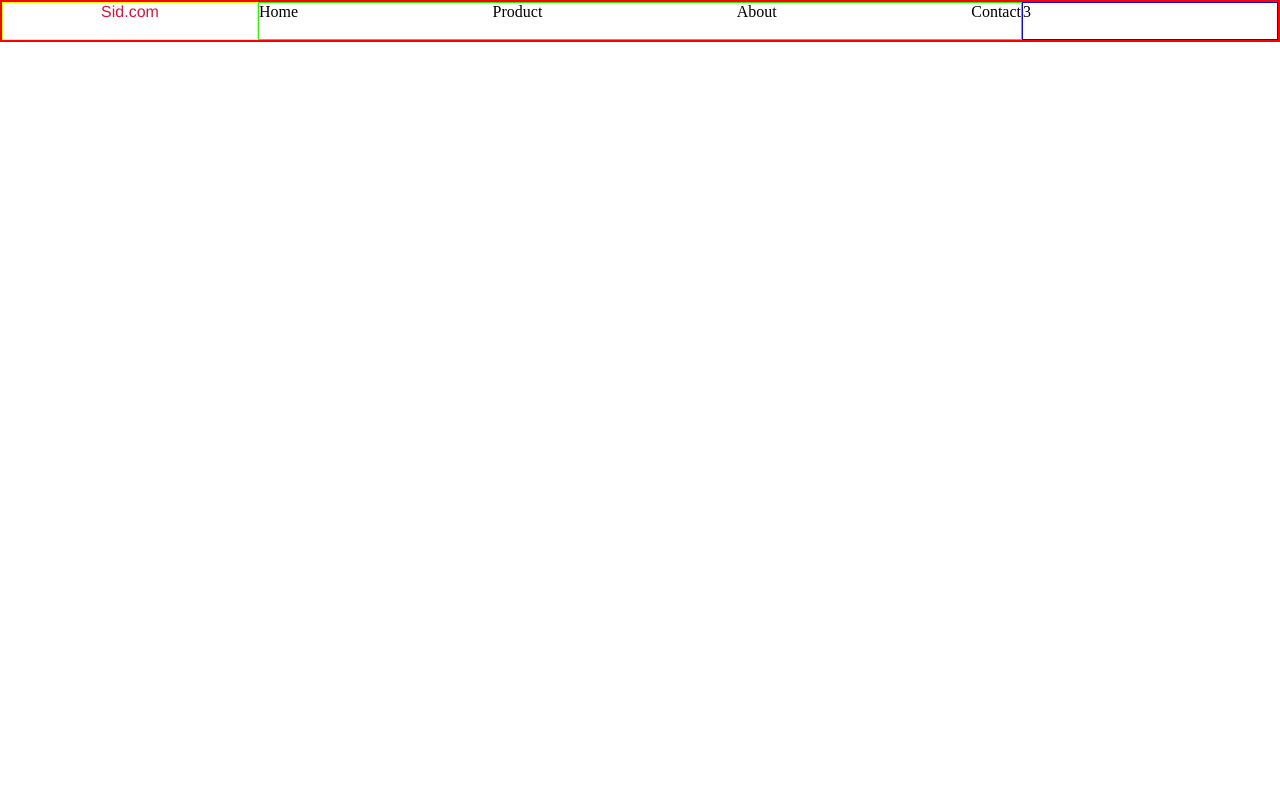
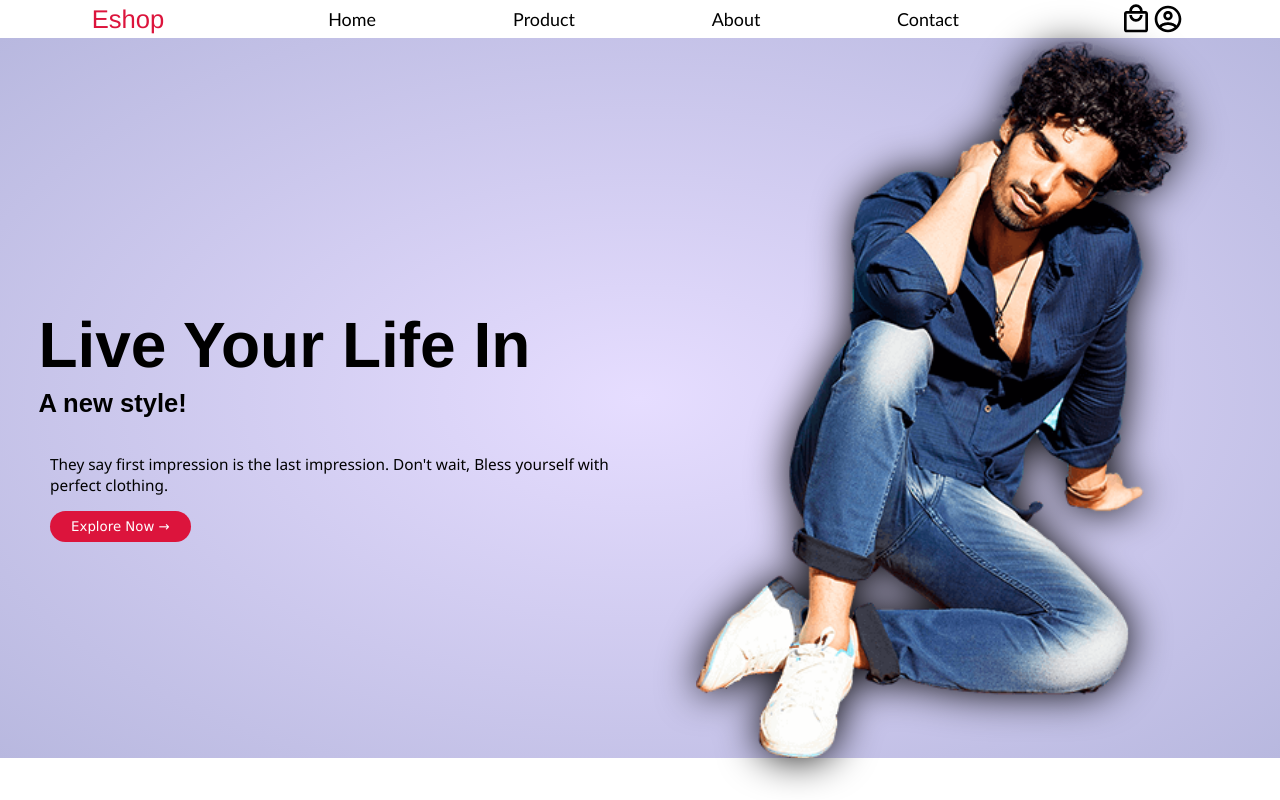
Before and after one commit to VampsDamon/EShop, a plain HTML site: page index.html in a window 1280 px wide. Drawn offline with Linux system fonts and the light colour scheme.

Commit message:
Home Page Complete

```diff
--- a/index.html
+++ b/index.html
@@ -10,8 +10,7 @@
 <body>
     <nav>
         <div class="left">
-            <a href="#">Sid.com</a>
-
+            <a href="#">Eshop</a>
         </div>
         <div class="mid">
             <a href="">Home</a>
@@ -19,7 +18,21 @@
             <a href="">About</a>
             <a href="">Contact</a>
         </div>
-        <div class="right">3</div>
+        <div class="right">
+            <img src="image/cart.svg" alt="Cart">
+            <img src="image/profile.svg" alt="Profile">
+        </div>
     </nav>
+    <section class="home">
+        <div class="container" id="leftContainer">
+            <h1>Live Your Life In</h1>
+            <h2>A new style!</h2>
+            <p>They say first impression is the last impression. Don't wait, Bless yourself with perfect clothing.</p>
+            <button>Explore Now →</button>
+        </div>
+        <div class="container" id="rightContainer">
+            <img src="image/home.png" alt="">
+        </div>
+    </section>
 </body>
 </html>
--- a/style.css
+++ b/style.css
@@ -1,38 +1,114 @@
 body{
     margin: 0;
-
 }
 nav{
-    border: 2px solid red;
     display: flex;
     height: 3vmax;
+    align-items: center;
+    box-shadow: 0 0 10px rgba(0, 0, 0, 0.487);
 }
 .left{
-    border: 1px solid yellow;
     width: 20%;
     display: flex;
     justify-content: center;
 
-
 }
 .left>a{
     text-decoration: none;
-    color:crimson;
-    font-size: 2vmx;
+    font-size: 2vmax;
     font-family: 'Franklin Gothic Medium', 'Arial Narrow', Arial, sans-serif;
+    color: crimson;
 }
 .mid{
-    border: 1px solid rgb(46, 241, 2);
+
     width: 60%;
     display: flex;
-    justify-content: space-between;
+    justify-content: space-evenly;
+    align-self: stretch;
+
 }
 .mid>a{
+    font-family: 'Gill Sans', 'Gill Sans MT', Calibri, 'Trebuchet MS', sans-serif;
     text-decoration: none;
     color:rgb(0, 0, 0);
     font-size: 2vmx;
+    width: 100%;
+    display: flex;
+    justify-content: center;
+    align-items: center;
+    font-size: 1.4vmax;
+}
+.mid>a:hover{
+    color:crimson;
+    border-bottom: 2px solid crimson;
+
+
 }
 .right{
-    border: 1px solid rgb(14, 7, 236);
+
     width: 20%;
+    display: flex;
+    justify-content: center;
+    align-items: center;
 }
+.right>img{
+    width: 2.5vmax;
+}
+.home{
+    height: 90vh;
+    background-image: radial-gradient(rgb(230, 221, 255), rgb(184, 184, 223));
+    display: flex;
+}
+.container{
+    width: 100%;
+
+}
+#rightContainer{
+    display: flex;
+    justify-content: flex-end;
+
+
+}
+#rightContainer>img{
+    margin-right: 7vmax;
+    filter: drop-shadow(0 0 20px black);
+
+}
+#leftContainer{
+    display: flex;
+    flex-direction: column;
+    padding: 3vmax;
+    box-sizing: border-box;
+    justify-content: center;
+}
+#leftContainer > h1 {
+    font-size: 5vmax;
+    font-family: "Franklin Gothic Medium", "Arial Narrow", Arial, sans-serif;
+}
+#leftContainer > h2 {
+    margin-top: -8%;
+    font-size: 2vmax;
+    font-family: sans-serif;
+}
+#leftContainer > p {
+    margin-left: 2%;
+    font-size: 1.2vmax;
+    font-family: "Segoe UI", Tahoma, Geneva, Verdana, sans-serif;
+}
+#leftContainer > button {
+    width: 11vmax;
+    padding: 0.6vmax;
+    margin-left: 2%;
+    border-radius: 2vmax;
+    border: none;
+    background-color: crimson;
+    color: white;
+    font-family: "Lucida Sans", "Lucida Sans Regular", "Lucida Grande",
+      "Lucida Sans Unicode", Geneva, Verdana, sans-serif;
+    cursor: pointer;
+  }
+  #leftContainer > button:hover {
+    background-color: rgb(177, 23, 54);
+  }
+
+  /* ------------------------------------ */
```
